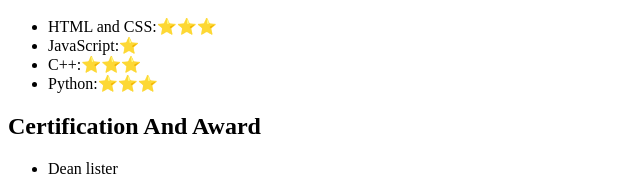
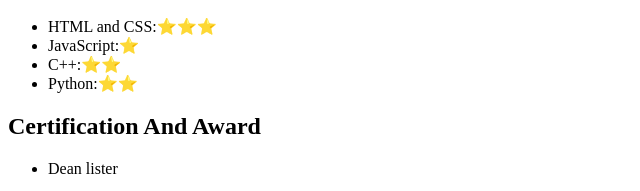
Before and after one commit to adame222212/HTML-RESUME, a plain HTML site: page index.html in a window 1280 px wide. Shown: the part 738-929 px from the top of the page, 0-640 px from the left. Drawn offline with Linux system fonts and the light colour scheme.

Commit message:
Update index.html

```diff
--- a/index.html
+++ b/index.html
@@ -59,8 +59,8 @@
     <ul>
       <li>HTML and CSS:⭐️⭐️⭐️</li>
       <li>JavaScript:⭐️</li>
-      <li>C++:⭐️⭐️⭐️</li>
-      <li>Python:⭐️⭐️⭐️</li>
+      <li>C++:⭐️⭐️</li>
+      <li>Python:⭐⭐️</li>
     </ul>
     <h2>Certification And Award</h2>
     <ul>
```
